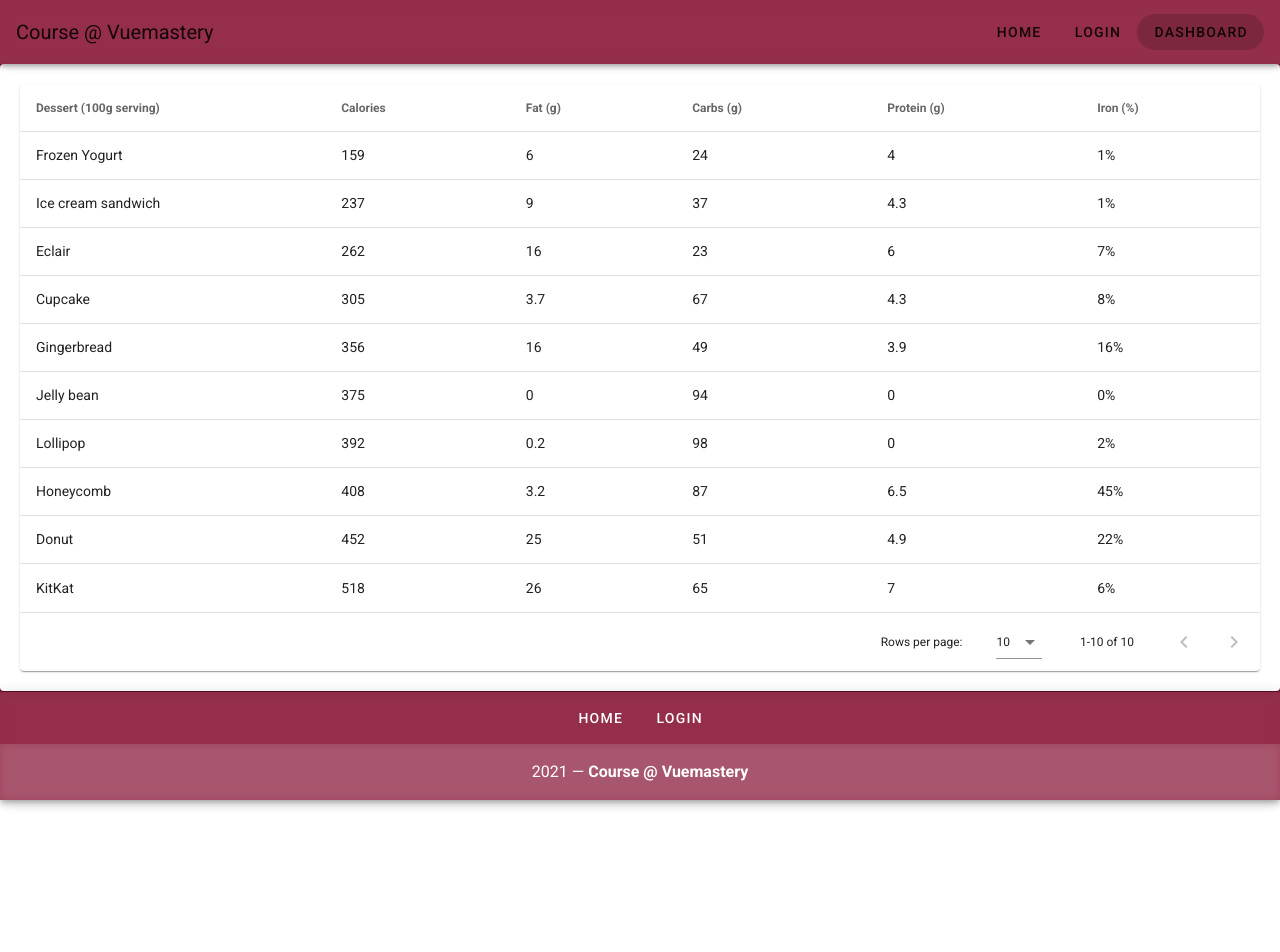
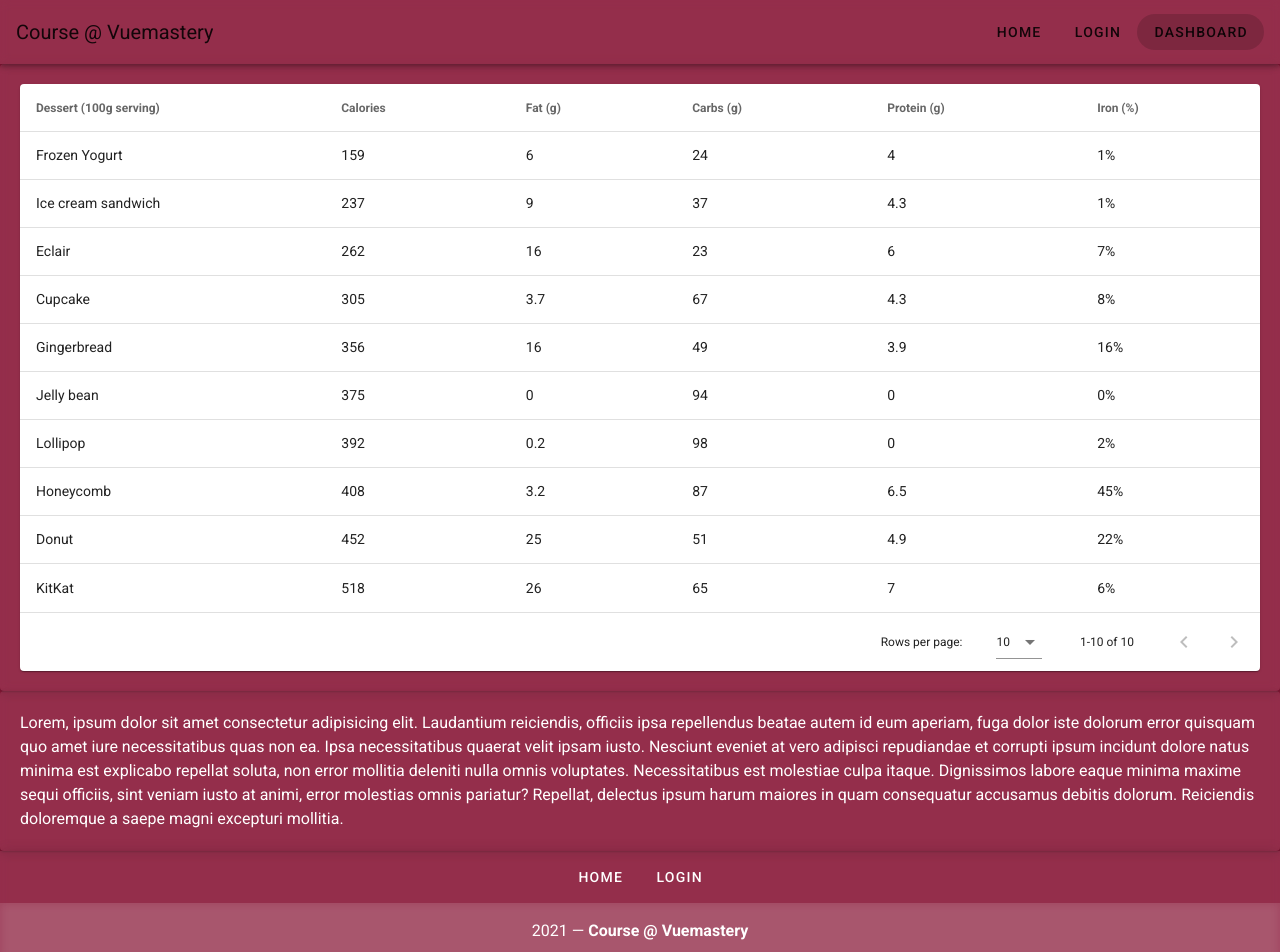
Before and after one commit to umangcodes/wanderer, a Vue app in the folder vuetify/course/: page /dashboard in a window 1280 px wide. Shown: the top 952 px of the page. Before the commit the page ends 800 px from the top, so only its background shows below. Built offline with nearby package versions, Linux system fonts and the light colour scheme.

Commit message:
all elements wraped around in div

```diff
--- a/vuetify/course/src/views/Dashboard.vue
+++ b/vuetify/course/src/views/Dashboard.vue
@@ -1,5 +1,6 @@
 <template>
-  <v-card app class="pa-5 mx-auto">
+  <div>
+    <v-card app class="pa-5 mx-auto cardColor">
       <v-data-table
         :headers="headers"
         :items="desserts"
@@ -19,6 +20,20 @@
         </template>
       </v-snackbar>
     </v-card>
+    <v-card app class="pa-5 mx-auto cardColor white--text">
+      Lorem, ipsum dolor sit amet consectetur adipisicing elit. Laudantium
+      reiciendis, officiis ipsa repellendus beatae autem id eum aperiam, fuga
+      dolor iste dolorum error quisquam quo amet iure necessitatibus quas non
+      ea. Ipsa necessitatibus quaerat velit ipsam iusto. Nesciunt eveniet at
+      vero adipisci repudiandae et corrupti ipsum incidunt dolore natus minima
+      est explicabo repellat soluta, non error mollitia deleniti nulla omnis
+      voluptates. Necessitatibus est molestiae culpa itaque. Dignissimos labore
+      eaque minima maxime sequi officiis, sint veniam iusto at animi, error
+      molestias omnis pariatur? Repellat, delectus ipsum harum maiores in quam
+      consequatur accusamus debitis dolorum. Reiciendis doloremque a saepe magni
+      excepturi mollitia.
+    </v-card>
+  </div>
 </template>
 
 <script>
```
Lines whose indentation alone changed are shown as unchanged.
